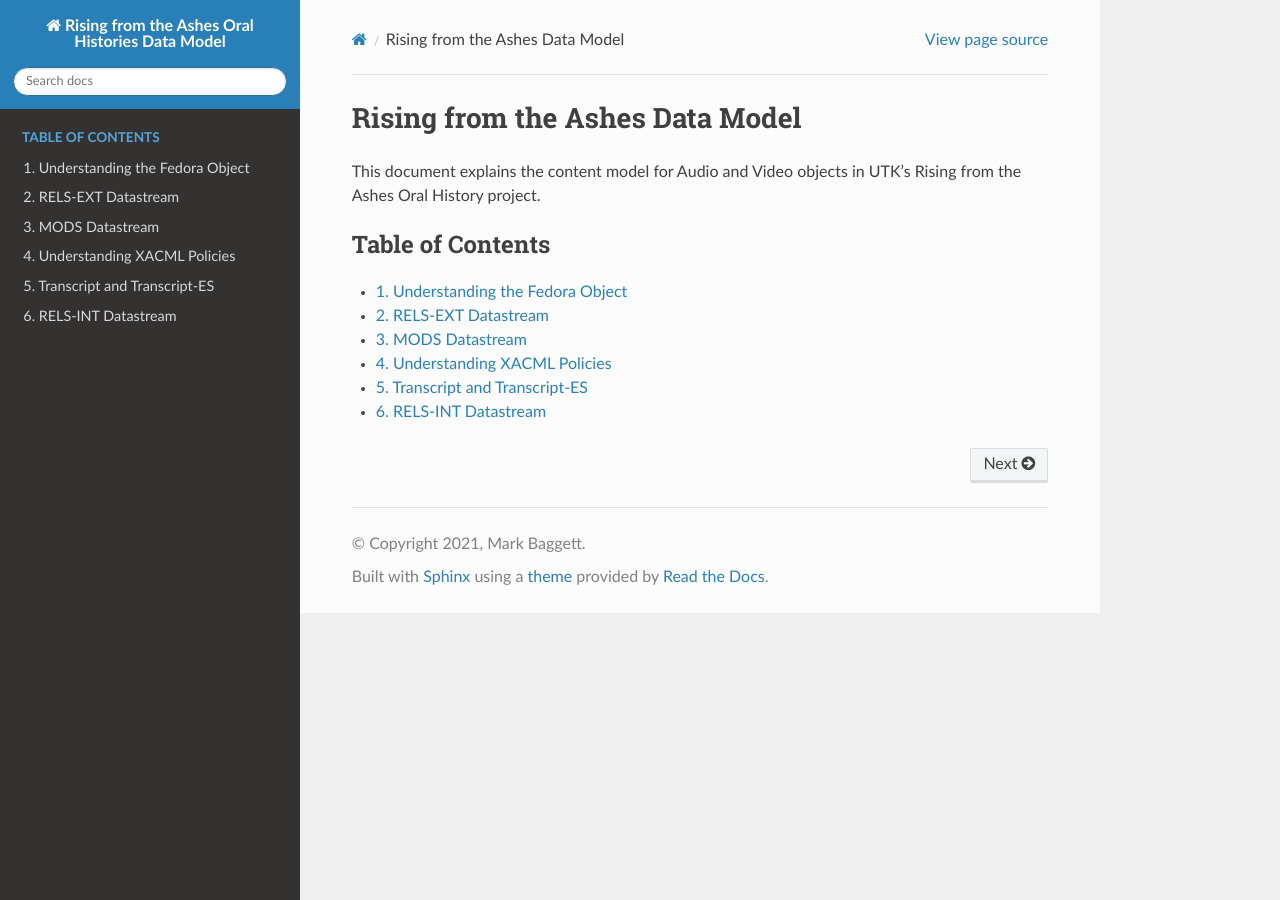
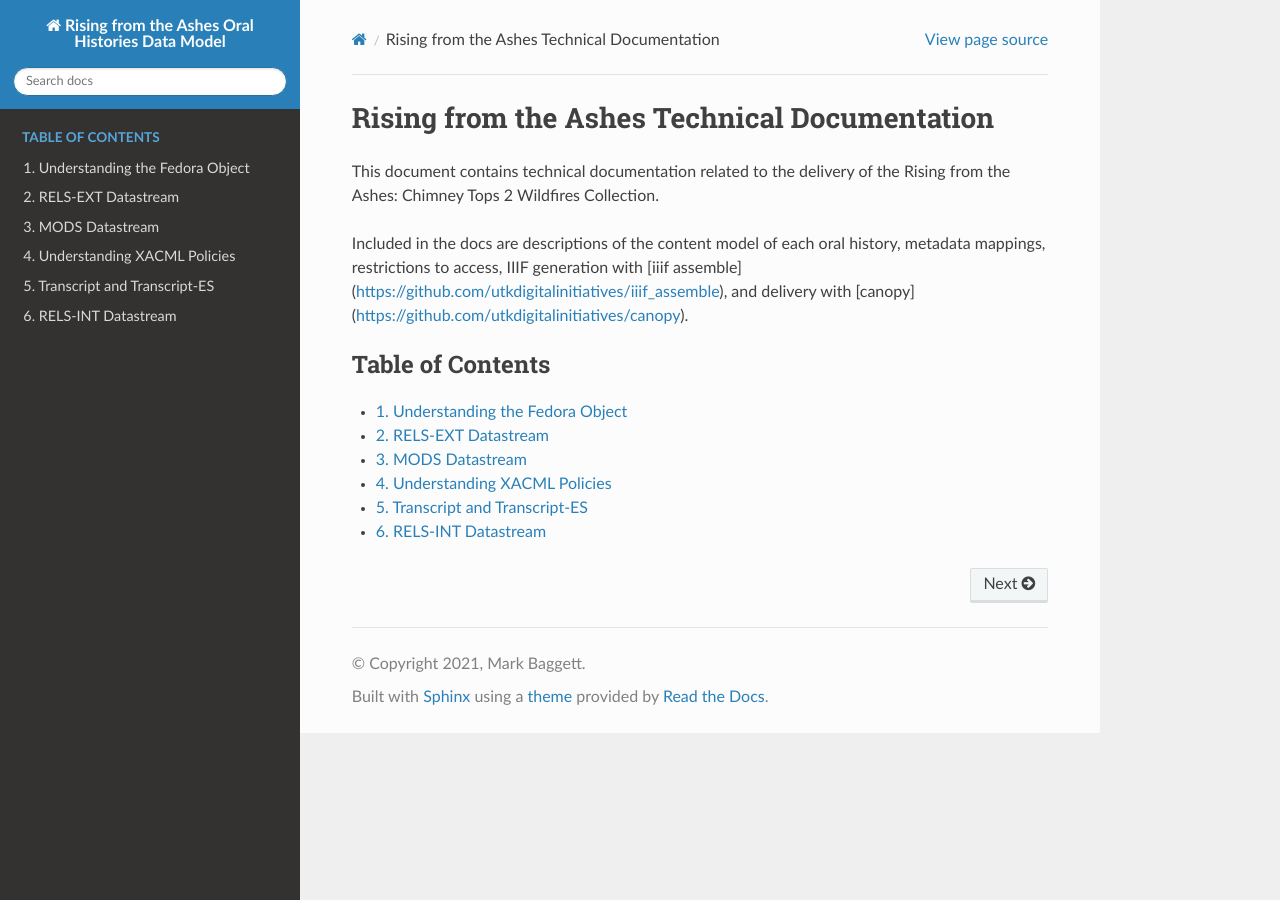
Before and after one commit to markpbaggett/rfta_data_models, a Sphinx documentation site: the page built from docs/source/index.rst, in a window 1280 px wide. Built offline with Sphinx 7.4.7 and the Read the Docs theme 2.0.0, drawn with Linux system fonts in a browser that asks for light colours.

Commit message:
Refine docs for security report.

```diff
--- a/docs/source/index.rst
+++ b/docs/source/index.rst
@@ -3,10 +3,15 @@
    You can adapt this file completely to your liking, but it should at least
    contain the root `toctree` directive.
 
-Rising from the Ashes Data Model
-================================
+Rising from the Ashes Technical Documentation
+=============================================
 
-This document explains the content model for Audio and Video objects in UTK's Rising from the Ashes Oral History project.
+This document contains technical documentation related to the delivery of the Rising from the Ashes: Chimney Tops 2
+Wildfires Collection.
+
+Included in the docs are descriptions of the content model of each oral history, metadata mappings, restrictions to
+access, IIIF generation with [iiif assemble](https://github.com/utkdigitalinitiatives/iiif_assemble), and delivery with
+[canopy](https://github.com/utkdigitalinitiatives/canopy).
 
 .. toctree::
    :maxdepth: 1
```
